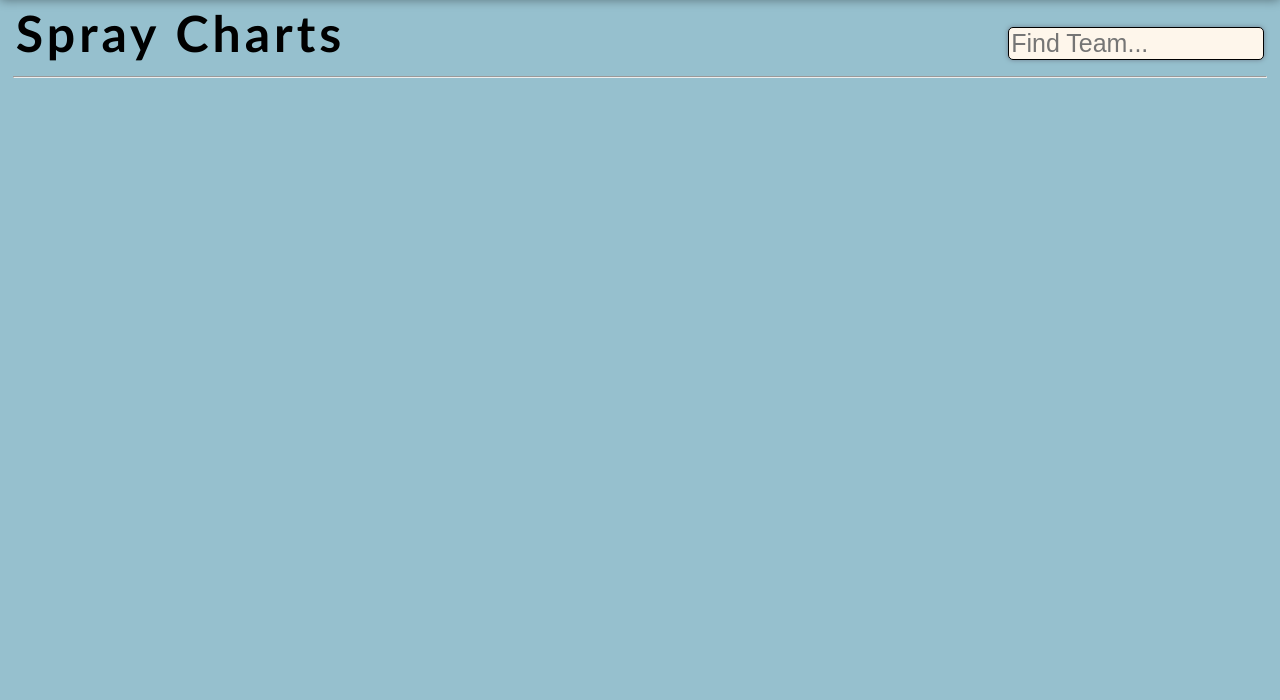
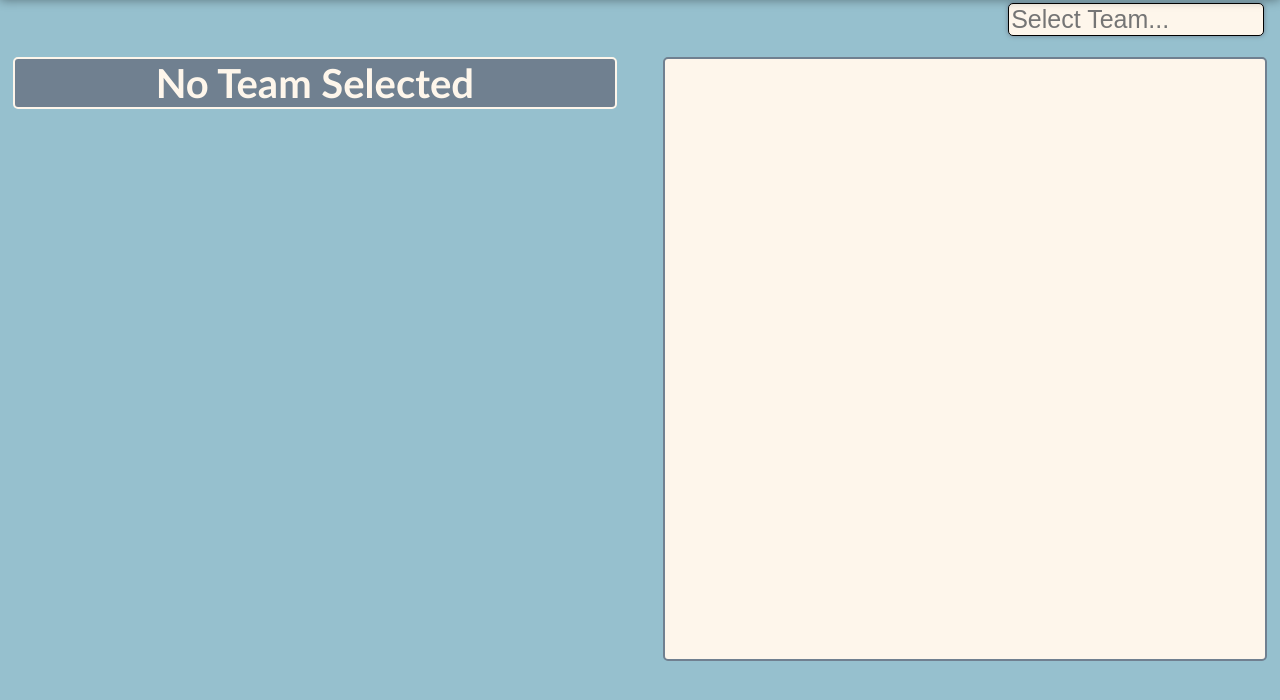
Before and after one commit to kdorian22/StatmanSprays, a Flask app: template app/templates/sprays.html in a window 1280 px wide. Shown: the part 80-780 px from the top of the page. Run offline with Flask 2, Linux system fonts and the light colour scheme; the template is opened without the code that fills it, so the values that code supplies are empty; some libraries are stand-ins or nearby versions.

Commit message:
start of sprays

```diff
--- a/app/templates/sprays.html
+++ b/app/templates/sprays.html
@@ -1,6 +1,6 @@
 <!DOCTYPE html>
 {% extends 'base.html' %}
-{% block title %} Update DB {% endblock %}
+{% block title %} Spray Charts {% endblock %}
 
 {% block content %}
 <html>
@@ -13,11 +13,18 @@
 
   <table id = headTable>
     <tr>
-      <td id = name><h1 id = pageHead> Spray Charts </h1> </td>
-      <td id = search><input id =  searchTeam type="text" placeholder="Find Team..."></td>
+      <td id = name><h1 id = pageHead>  </h1> </td>
+      <td id = search><input id =  searchTeam type="text" placeholder="Select Team..."></td>
     </tr>
   </table>
-  <hr>
+  <div id = container>
+    <div id = rosterDiv>
+      <span id = teamName> No Team Selected </span>
+      <table id = roster>
+      </table>
+    </div>
+    <svg id = field height=600 width=600></svg>
+  </div>
   <div hidden id = toolTip> </div>
 </div>
 
@@ -25,20 +32,82 @@
 
 <style>
 
+#teamName{
+  font-size: 40px;
+  font-weight: bold
+}
+
+#rosterDiv{
+  text-align: center;
+  border: 2px solid rgb(254, 246, 235);
+  background-color: slategray;
+  color: rgb(254, 246, 235);
+  border-radius: 5px;
+  box-sizing: 0px 0px 5px gray;
+  margin-bottom: 20px;
+  max-height: 600px;
+  overflow: scroll;
+  float: left;
+  width: 600px;
+}
+
+#roster{
+  border-collapse: collapse;
+  width: 96%;
+  margin-left: 2%;
+  font-size: 20px;
+  font-weight: normal;
+}
+
+#roster tr{
+  border-bottom: 1px solid rgb(254, 246, 235);
+  cursor: pointer;
+}
+
+#roster td{
+  padding: 5px;
+}
+
+#roster tr:hover{
+  background-color: rgb(254, 246, 235);
+  color: slategray;
+}
+
+.selected{
+  background-color: rgb(254, 246, 235);
+  color: slategray;
+}
+
+#field{
+  border-radius: 5px;
+  float: right;
+  border: 2px solid slategray;
+  background-color: rgb(254, 246, 235)
+}
+
+
+#container{
+  width: 100%;
+  margin-top: 15px;
+  text-align: left
+}
+
+
 #body{
   width: 98%;
   margin-left: 1%
 }
+
 #name{
   vertical-align: bottom;
 }
 
 #search{
-  vertical-align: bottom;
   text-align: right;
 }
 
 #searchTeam{
+  vertical-align: bottom;
   font-size: 25px;
   border-radius: 5px;
   border: 1px solid black;
@@ -52,15 +121,19 @@
   width: 100%
 }
 
-
-
 </style>
 
 
 <script>
   const init = {{data|safe}}
-  const teams = init.map(function(d){ return {'label': d.NAME+ ' - ' + d.YEAR, 'value': {'key': d.TEAM_KEY, 'year': d.YEAR}}})
+  const teams = init.map(function(d){ return {'label': d.NAME+ ' - ' + d.YEAR, 'value': {'key': d.TEAM_KEY, 'year': d.YEAR, 'name': d.NAME}}})
   const teams2 = init.map(function(d){ return d.NAME})
+
+  $('#searchTeam').click(function(d){
+      $("#searchTeam").val('')
+  });
+
+
   $(function(){
       $("#searchTeam").autocomplete({
       source: teams,
@@ -68,6 +141,46 @@
       select: function(event, ui){
         console.log(ui.item.value)
         $('#searchTeam').val(ui.item.label)
+        name = ui.item.value.name
+        key = ui.item.value.key
+        year = ui.item.value.year
+        col = 'ros'
+        $.get(Flask.url_for('getData', {key: key, year: year, type: col}), function(data){
+          if(data.length > 0){
+            data = JSON.parse(data)
+            $("#teamName").text(ui.item.label)
+            $("#roster").empty()
+
+            d3.select('#roster')
+            .selectAll('tr.row')
+            .data(data, function(d){ return d.PLAYER_KEY})
+            .enter()
+            .append('tr')
+            .attr('class', 'row')
+            .on('click', function(d){
+              $('.selected').removeClass('selected')
+              $(this).addClass('selected')
+            })
+
+            d3.selectAll('tr.row')
+            .append('td').html(function(d){ return d.FULL_NAME })
+
+             d3.selectAll('tr.row')
+             .append('td')
+             .html(function(d){ return d.POSITION} )
+
+             d3.selectAll('tr.row')
+             .append('td')
+             .html(function(d){ return d.NUMBER} )
+
+             d3.selectAll('tr.row')
+             .append('td')
+             .html(function(d){ return d.CLASS} )
+
+
+
+          }
+        })
         return false
       },
       focus: function(event, ui) {
--- a/app/views.py
+++ b/app/views.py
@@ -352,11 +352,22 @@ def scrapePlays():
 @app.route('/getData/<key>/<year>/<type>', methods = ['POST', 'GET'])
 def getData(key, year, type):
 	if key != '' and year != '' and type != '' and len(key) < 10 and len(year) < 5 and len(type) < 4:
-		tab = 'PLAY_BY_PLAY' if type == 'pbp' else 'PLAYER_DIM'
-		yearCol = f'and YEAR = {year}' if type == 'ros' else f'and YEAR = {year}'
-		keyCol = f'TEAM_KEY' if type == 'ros' else 'BATTER_TEAM_KEY'
-	data = list(db.engine.execute(f"""SELECT * FROM {tab} WHERE {keyCol} = {key} {yearCol}"""))
+		if type == 'pbp':
+			tab = 'PLAY_BY_PLAY'
+			keyCol = 'BATTER_TEAM_KEY'
+			order = 'DATE_KEY'
+		else:
+			tab = 'PLAYER_DIM'
+			keyCol = 'TEAM_KEY'
+			order = 'FULL_NAME'
+
+		data = list(db.engine.execute(
+			f"""SELECT * FROM {tab} WHERE {keyCol} = {key} and YEAR = {year} ORDER BY {order}"""
+		))
+	else:
+		data = []
 	return json.dumps([dict(d) for d in data])
+
 
 
 @app.route('/updateDB', methods = ['POST', 'GET'])
```
Also changed, not shown: app/templates/updateDB.html (+14 -24 lines), app/app.db.
